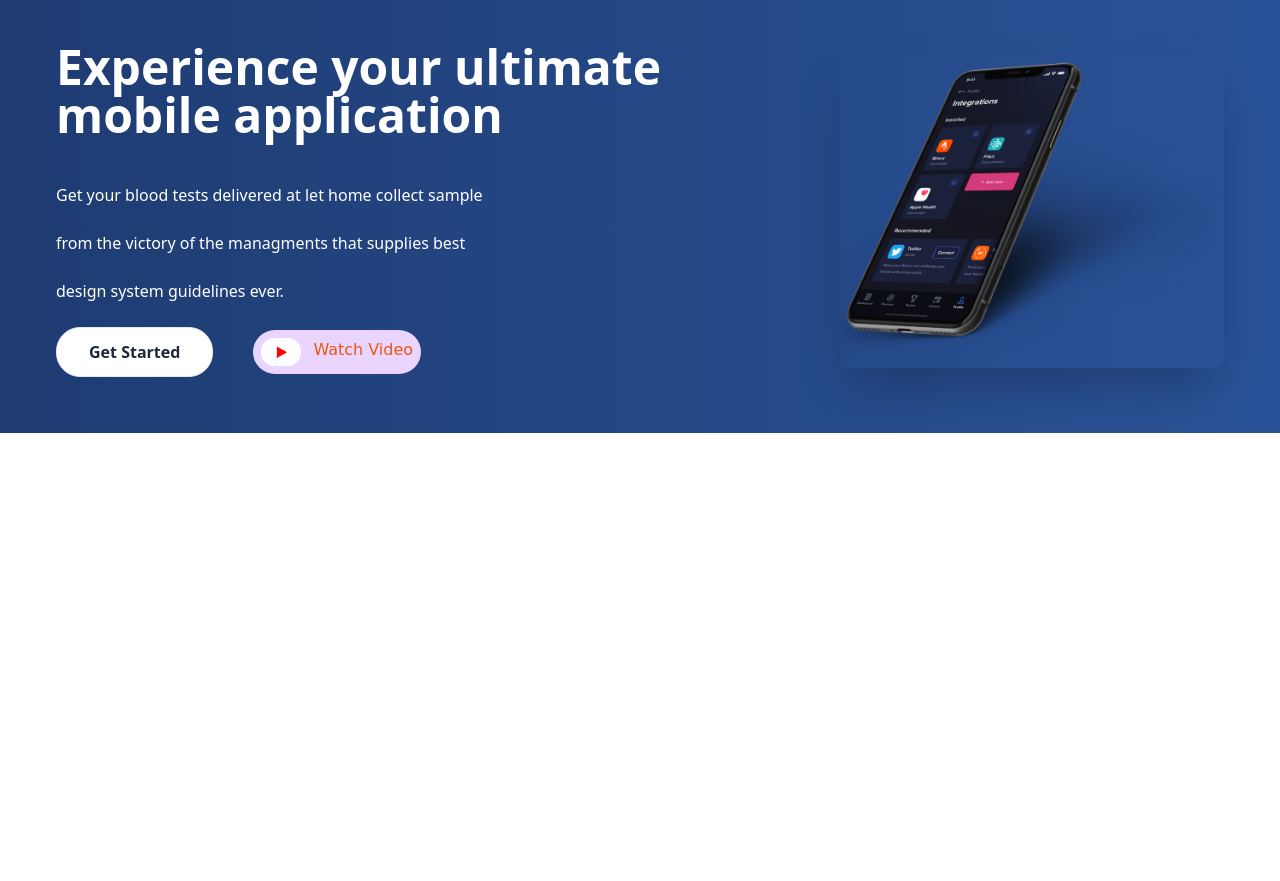
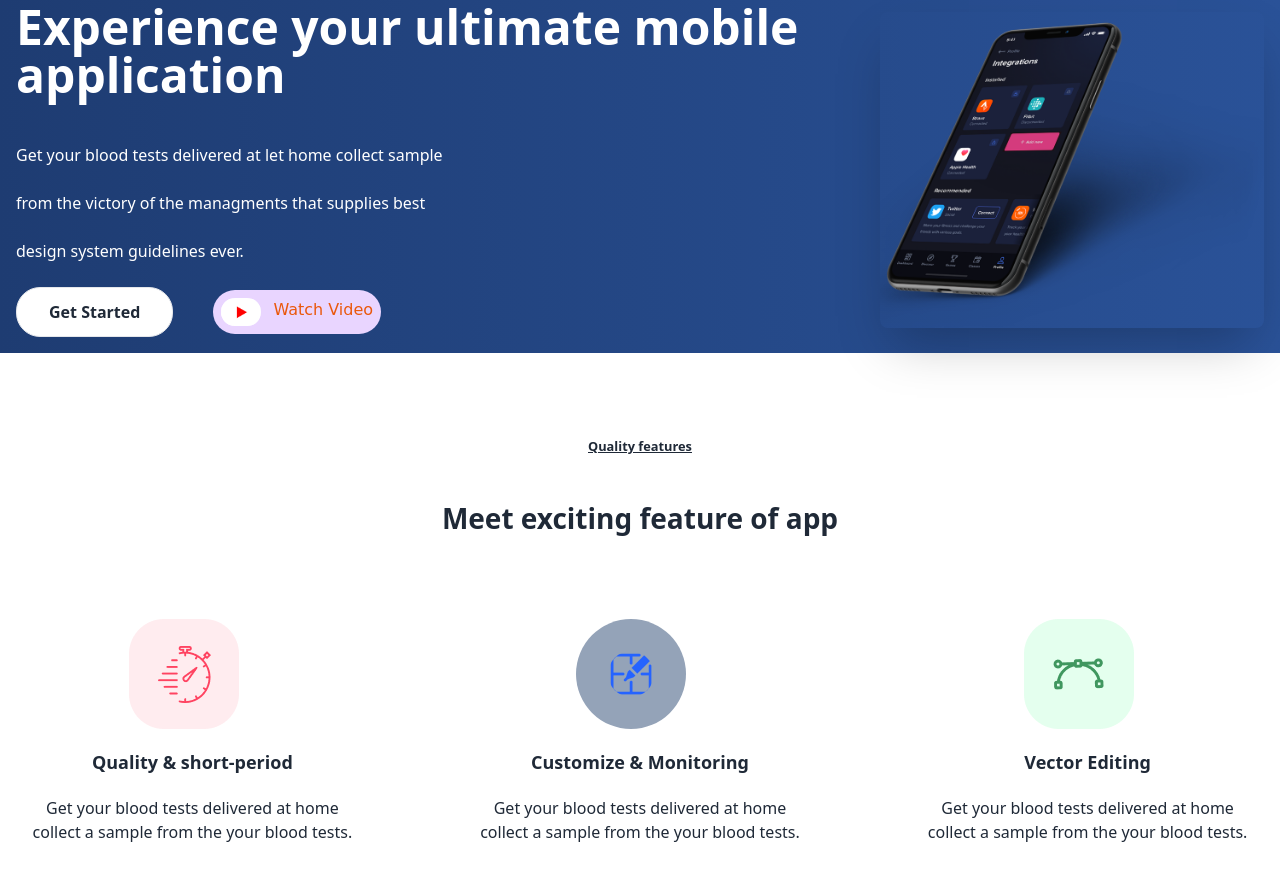
Before and after one commit to Digontha/worz-portfolio, a plain HTML site: page index.html in a window 1280 px wide. Shown: the part 279-1160 px from the top of the page. Before the commit the page ends 800 px from the top, so only its background shows below. Drawn offline with nearby package versions, Linux system fonts and the light colour scheme; a web font is replaced by a local one.

Commit message:
features section done

```diff
--- a/index.html
+++ b/index.html
@@ -22,14 +22,14 @@
 </style>
 <body>
       <header class="bg-gradient-to-r from-[#1E3C72] to-[#2A5298] ">
-
+ <!-- nav section -->
         <nav class="mx-40 p-5">
 
             <div class="navbar">
                 <div class="navbar-start">
 
                   <div class=" flex  gap-5 ">
-                    <img class="text-black" src="/Combined shape 16724.png" alt="">
+                    <img class="text-black" src="./img/Combined shape 16724.png" alt="">
                     <a class=" text-white text-xl worz">Worz</a></div>
                 </div>
                 <div class="navbar-center  lg:flex">
@@ -46,10 +46,10 @@
               </div>
 
         </nav>
-
-        <div class="hero mt-40 p-10">
+                 <!-- banner section -->
+        <div class="hero mt-40 p-">
             <div class="hero-content flex-col lg:flex-row-reverse">
-              <img src="/mockup.png" class="max-w-sm rounded-lg shadow-2xl" />
+              <img src="./img/mockup.png" class="max-w-sm rounded-lg shadow-2xl" />
               <div>
                 <h1 class="text-5xl font-bold text-[#fff]">Experience your ultimate mobile
                     application</h1>
@@ -61,7 +61,7 @@
                 <div class="flex gap-10 items-center ">
                     <button class="border-[1px] p-3 px-8 rounded-3xl bg-white font-semibold" >Get Started</button>
                     <div class="cursor-pointer flex items-start gap-3 bg-purple-200 p-2 rounded-full">
-                        <img class="w-10 bg-white rounded-full " src="./Group 49.png" alt="">
+                        <img class="w-10 bg-white rounded-full " src="./img/Group 49.png" alt="">
                         <p class="text-orange-600 worz">Watch Video</p>
                     </div>
                 </div>
@@ -75,6 +75,37 @@
 
       <main>
 
+                      <div>
+
+                        <div class="text-center mt-20">
+                            <small class="font-bold underline">Quality features</small>
+                            <h1 class="mt-10 text-[28px] font-semibold">Meet exciting feature of app</h1>
+                        </div>
+
+                           <div class="flex flex-col md:flex-row items-center justify-center gap-32 mt-20 mb-10">
+
+                                            <div class="text-center">
+                                                <img class="ml-24" src="./img/icon (1).png" alt="">
+                                                <h4 class="mt-5 text-[18px] font-semibold">Quality & short-period</h4>
+                                                <p class="mt-5">Get your blood tests delivered at home <br> collect a sample from the your blood tests.</p>
+                                            </div>
+
+                                            <div class="text-center">
+                                                <img class="bg-slate-400 p-8 rounded-full ml-24" src="./img/L0001.png" alt="">
+                                                <h4 class="mt-5 text-[18px] font-semibold">Customize & Monitoring</h4>
+                                                <p class="mt-5">Get your blood tests delivered at home <br> collect a sample from the your blood tests.</p>
+                                            </div>
+
+                                            <div class="text-center">
+                                                <img class="ml-24" src="./img/icon.png" alt="">
+                                                <h4 class="mt-5 text-[18px] font-semibold">Vector Editing</h4>
+                                                <p class="mt-5">Get your blood tests delivered at home <br> collect a sample from the your blood tests.</p>
+                                            </div>
+
+                           </div>
+
+                      </div>
+
       </main>
 
 
```
Also changed, not shown: img/Combined shape 16724.png (renamed from Combined shape 16724.png), img/Group 49.png (renamed from Group 49.png), img/L0001.png (added), img/icon (1).png (added), img/icon.png (added), img/mockup.png (renamed from mockup.png).
